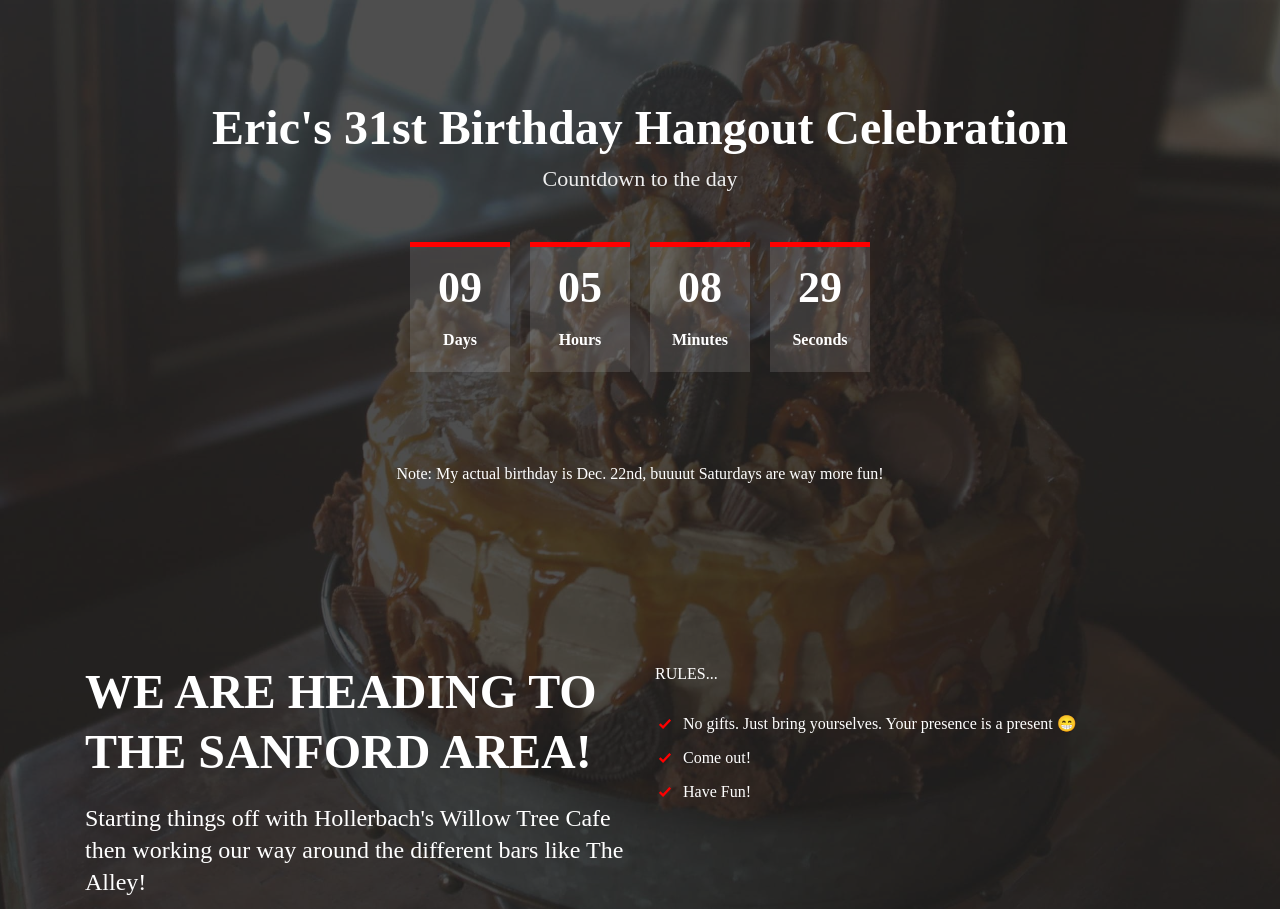
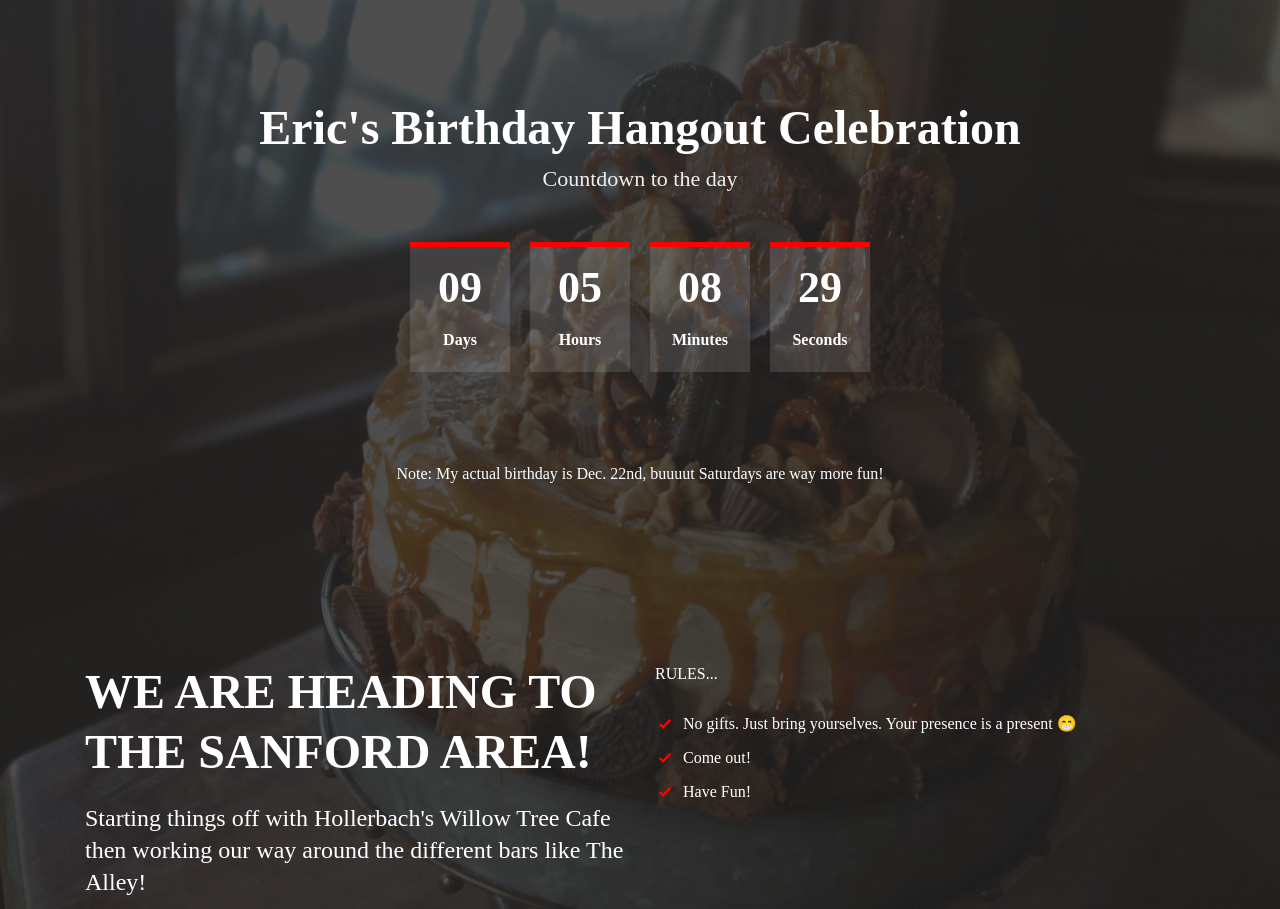
Before and after one commit to Ericww32/Eric-Bday, a plain HTML site: page index.html in a window 1280 px wide. Shown: the top 909 px of the page. Drawn offline with Linux system fonts and the light colour scheme; a web font is replaced by a local one.

Commit message:
Updated title.

```diff
--- a/index.html
+++ b/index.html
@@ -8,7 +8,7 @@
 <head>
   <meta charset="utf-8">
   <meta content="width=device-width, initial-scale=1.0" name="viewport">
-  <title>Eric's Birthday Countdown</title>
+  <title>Eric's Birthday</title>
   <meta content="" name="descriptison">
   <meta content="" name="keywords">
 
@@ -28,7 +28,7 @@
   <!-- ======= Header ======= -->
   <header id="header" class="d-flex align-items-center">
     <div class="container d-flex flex-column align-items-center">
-      <h1>Eric's 31st Birthday Hangout Celebration</h1>
+      <h1>Eric's Birthday Hangout Celebration</h1>
       <h2>Countdown to the day</h2>
       <div class="countdown d-flex justify-content-center" data-count="2020/12/19">
         <div>
```
